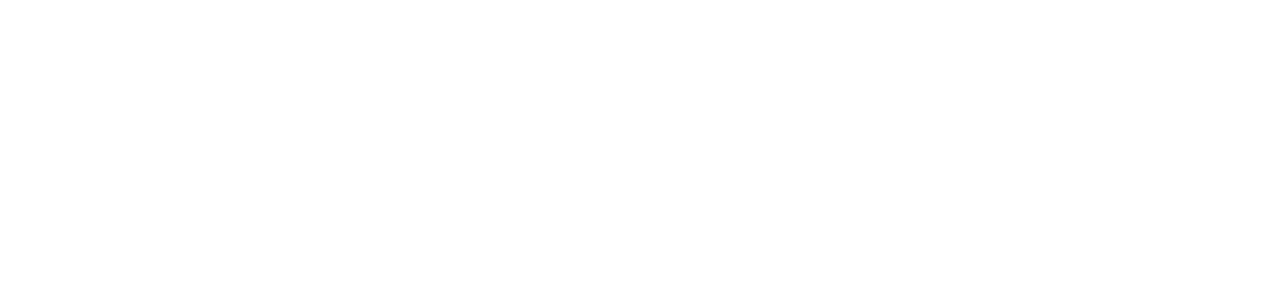
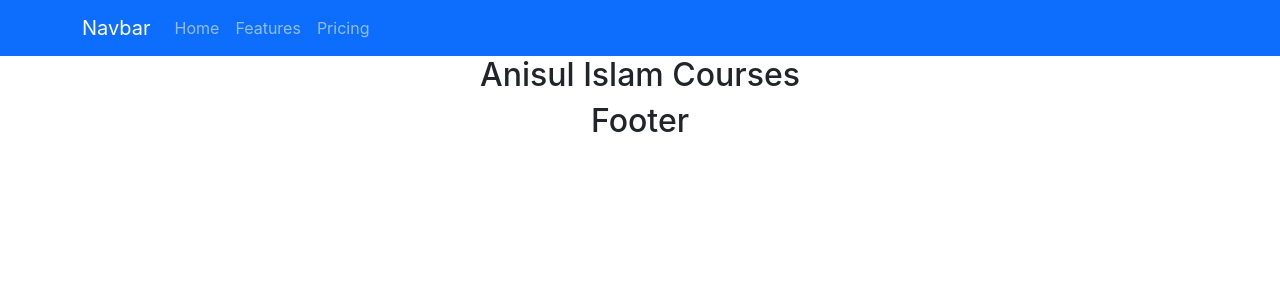
Before and after one commit to fuad-khan1/Genius-Tutorials-site, a React (Create React App) app: page / in a window 1280 px wide. Shown: the top 300 px of the page. Built offline with nearby package versions, Linux system fonts and the light colour scheme.

Commit message:
pages added

```diff
--- a/package.json
+++ b/package.json
@@ -6,8 +6,11 @@
     "@testing-library/jest-dom": "^5.16.5",
     "@testing-library/react": "^13.3.0",
     "@testing-library/user-event": "^13.5.0",
+    "bootstrap": "^5.2.0",
     "react": "^18.2.0",
+    "react-bootstrap": "^2.5.0",
     "react-dom": "^18.2.0",
+    "react-router-dom": "^6.3.0",
     "react-scripts": "5.0.1",
     "web-vitals": "^2.1.4"
   },
--- a/public/index.html
+++ b/public/index.html
@@ -25,6 +25,8 @@
       Learn how to configure a non-root public URL by running `npm run build`.
     -->
     <title>React App</title>
+    <!-- CSS only -->
+<link href="https://cdn.jsdelivr.net/npm/bootstrap@5.2.0/dist/css/bootstrap.min.css" rel="stylesheet" integrity="sha384-gH2yIJqKdNHPEq0n4Mqa/HGKIhSkIHeL5AyhkYV8i59U5AR6csBvApHHNl/vI1Bx" crossorigin="anonymous">
   </head>
   <body>
     <noscript>You need to enable JavaScript to run this app.</noscript>
--- a/src/App.js
+++ b/src/App.js
@@ -1,10 +1,22 @@
-import logo from './logo.svg';
+import { Routes ,Route} from 'react-router-dom';
 import './App.css';
-
+import Banner from './Pages/Home/Banner/Banner';
+import Footer from './Pages/Home/Footer/Footer';
+import Header from './Pages/Home/Header/Header';
+import Home from './Pages/Home/Home/Home';
+import Services from './Pages/Home/Services/Services';
+import NotFound from './Pages/NotFound/NotFound';
 function App() {
   return (
     <div className="App">
-
+      <Header></Header>
+      <Routes>
+        <Route path='/' element={<Home></Home>}></Route>
+        <Route path='/banner' element={<Banner></Banner>}></Route>
+        <Route path='/services' element={<Services></Services>}></Route>
+        <Route path='*' element={<NotFound></NotFound>}></Route>
+      </Routes>
+      <Footer></Footer>
     </div>
   );
 }
--- /dev/null
+++ b/src/Pages/Home/Banner/Banner.js
@@ -0,0 +1,11 @@
+import React from 'react';
+
+const Banner = () => {
+    return (
+        <div>
+            <h1>Banner</h1>
+        </div>
+    );
+};
+
+export default Banner;
--- /dev/null
+++ b/src/Pages/Home/Footer/Footer.js
@@ -0,0 +1,11 @@
+import React from 'react';
+
+const Footer = () => {
+    return (
+        <div>
+            <h2>Footer</h2>
+        </div>
+    );
+};
+
+export default Footer;
--- /dev/null
+++ b/src/Pages/Home/Header/Header.js
@@ -0,0 +1,22 @@
+import React from "react";
+import Container from "react-bootstrap/Container";
+import Nav from "react-bootstrap/Nav";
+import Navbar from "react-bootstrap/Navbar";
+const Header = () => {
+  return (
+    <>
+      <Navbar bg="primary" variant="dark">
+        <Container>
+          <Navbar.Brand href="#home">Navbar</Navbar.Brand>
+          <Nav className="me-auto">
+            <Nav.Link href="#home">Home</Nav.Link>
+            <Nav.Link href="#features">Features</Nav.Link>
+            <Nav.Link href="#pricing">Pricing</Nav.Link>
+          </Nav>
+        </Container>
+      </Navbar>
+    </>
+  );
+};
+
+export default Header;
--- /dev/null
+++ b/src/Pages/Home/Home/Home.js
@@ -0,0 +1,11 @@
+import React from 'react';
+
+const Home = () => {
+    return (
+        <div>
+            <h2>Anisul Islam Courses</h2>
+        </div>
+    );
+};
+
+export default Home;
--- /dev/null
+++ b/src/Pages/Home/Services/Services.js
@@ -0,0 +1,11 @@
+import React from 'react';
+
+const Services = () => {
+    return (
+        <div>
+            <h2>Services</h2>
+        </div>
+    );
+};
+
+export default Services;
--- /dev/null
+++ b/src/Pages/NotFound/NotFound.js
@@ -0,0 +1,12 @@
+import React from 'react';
+
+const NotFound = () => {
+    return (
+        <div>
+            <h1>404</h1>
+            <h5>The Page Is Not Found</h5>
+        </div>
+    );
+};
+
+export default NotFound;
--- a/src/index.js
+++ b/src/index.js
@@ -3,12 +3,16 @@
 import './index.css';
 import App from './App';
 import reportWebVitals from './reportWebVitals';
+import { BrowserRouter } from 'react-router-dom';
 
 const root = ReactDOM.createRoot(document.getElementById('root'));
 root.render(
+  <BrowserRouter>
   <React.StrictMode>
     <App />
   </React.StrictMode>
+  </BrowserRouter>
+
 );
 
 // If you want to start measuring performance in your app, pass a function
```
Also changed, not shown: 1 other file (tests, documents, lock files or other folders).
